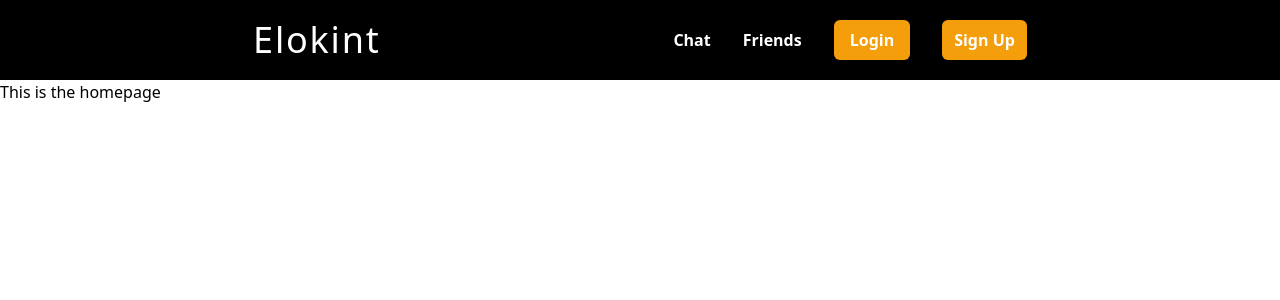
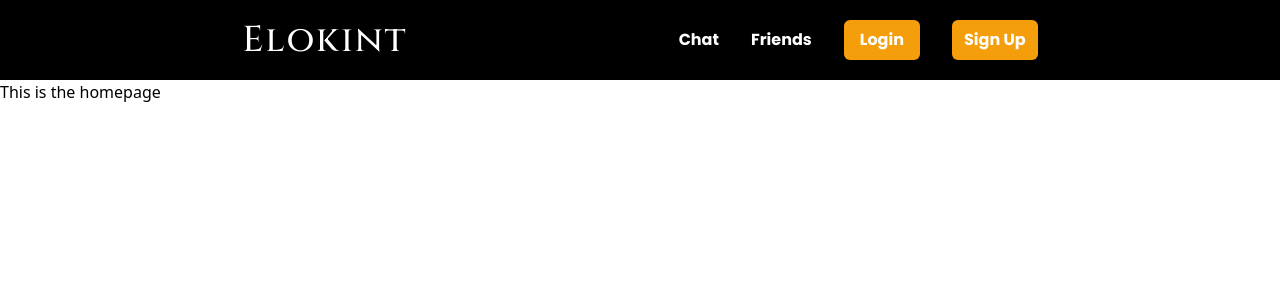
Before and after one commit to k1nho/Elokint, a React (Create React App) app in the folder frontend/: page / in a window 1280 px wide. Shown: the top 300 px of the page. Built offline with nearby package versions, Linux system fonts and the light colour scheme; no server answers.

Commit message:
added hidden scrollbar utility

```diff
--- a/frontend/tailwind.config.js
+++ b/frontend/tailwind.config.js
@@ -1,11 +1,34 @@
+const plugin = require("tailwindcss/plugin");
+
 module.exports = {
-  purge: ['./src/**/*.{js,jsx,ts,tsx}', './public/index.html'],
+  purge: ["./src/**/*.{js,jsx,ts,tsx}", "./public/index.html"],
   darkMode: false, // or 'media' or 'class'
   theme: {
-    extend: {},
+    extend: {
+      fontFamily: {
+        body: ["Poppins"],
+        elokint: ["Cinzel"],
+      },
+    },
   },
   variants: {
     extend: {},
   },
-  plugins: [],
-}
+  plugins: [
+    plugin(function ({ addUtilities }) {
+      const newUtilities = {
+        /* Hide scrollbar for Chrome, Safari and Opera */
+        ".no-scrollbar::-webkit-scrollbar": {
+          display: "none",
+        },
+
+        /* Hide scrollbar for IE, Edge and Firefox */
+        ".no-scrollbar": {
+          "-ms-overflow-style": "none" /* IE and Edge */,
+          "scrollbar-width": "none" /* Firefox */,
+        },
+      };
+      addUtilities(newUtilities);
+    }),
+  ],
+};
```
